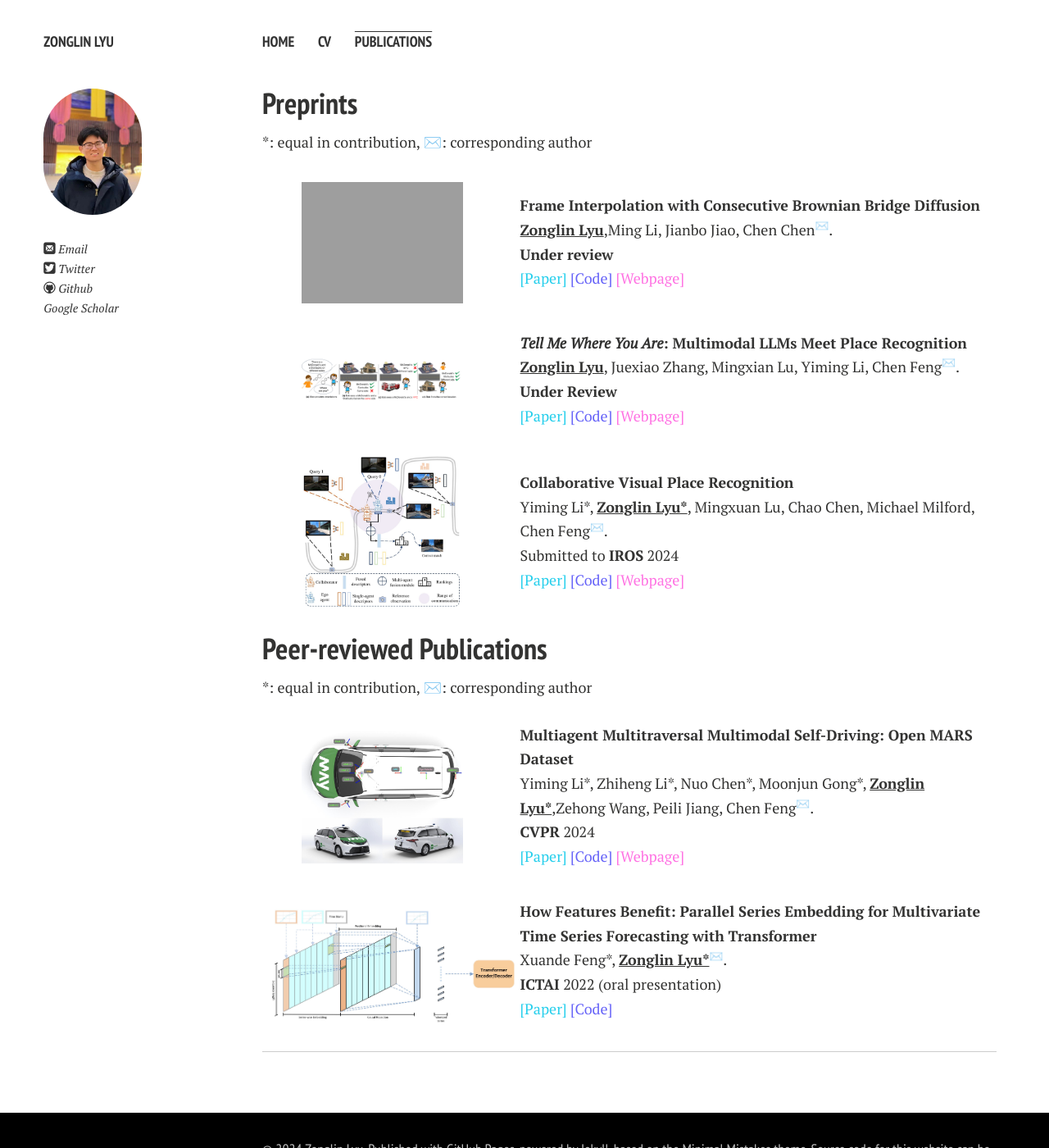
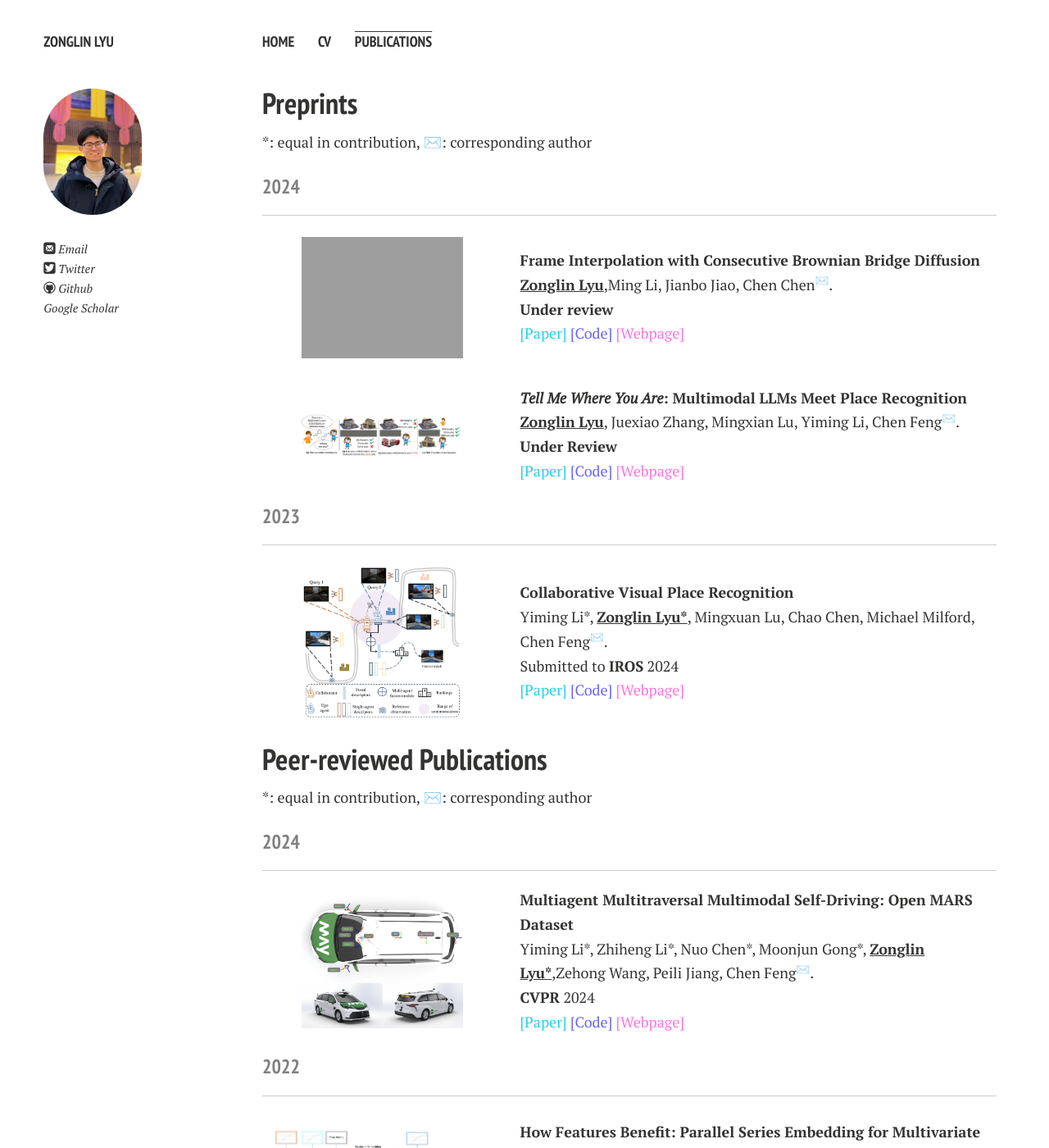
Before and after one commit to ZonglinL/ZonglinL.github.io, a Jekyll site: the page built from publications.md, in a window 1280 px wide and 1400 px high. Shown: the whole window at 82% size. Built offline with Jekyll 4.4.1, drawn with Linux system fonts in a browser that asks for light colours; nearby versions of some CDN libraries; comment, search, counter and statistics services are not loaded; a style sheet for code colours, icons or effects is not loaded.

Commit message:
Update publications.md

```diff
--- a/publications.md
+++ b/publications.md
@@ -31,7 +31,8 @@ title: Publications
 *: equal in contribution, ✉️: corresponding author
 
 
-
+<h3 style="color: gray;">2024</h3>
+---
 
 <table style="width:100%;border:0px;border-spacing:0px;border-collapse:separate;margin-right:auto;margin-left:auto;">
   <tbody>
@@ -86,6 +87,10 @@ title: Publications
 </table>
 
 
+<h3 style="color: gray;">2023</h3>
+
+---
+
 <table style="width:100%;border:0px;border-spacing:0px;border-collapse:separate;margin-right:auto;margin-left:auto;">
   <tbody>
     <tr>
@@ -120,6 +125,9 @@ title: Publications
 
 <!-- =================================================================================== -->
 
+<h3 style="color: gray;">2024</h3>
+
+---
 
 <table style="width:100%;border:0px;border-spacing:0px;border-collapse:separate;margin-right:auto;margin-left:auto;">
   <tbody>
@@ -147,6 +155,9 @@ title: Publications
   </tbody>
 </table>
 
+<h3 style="color: gray;">2022</h3>
+
+---
 
 
 <table style="width:100%;border:0px;border-spacing:0px;border-collapse:separate;margin-right:auto;margin-left:auto;">
```
